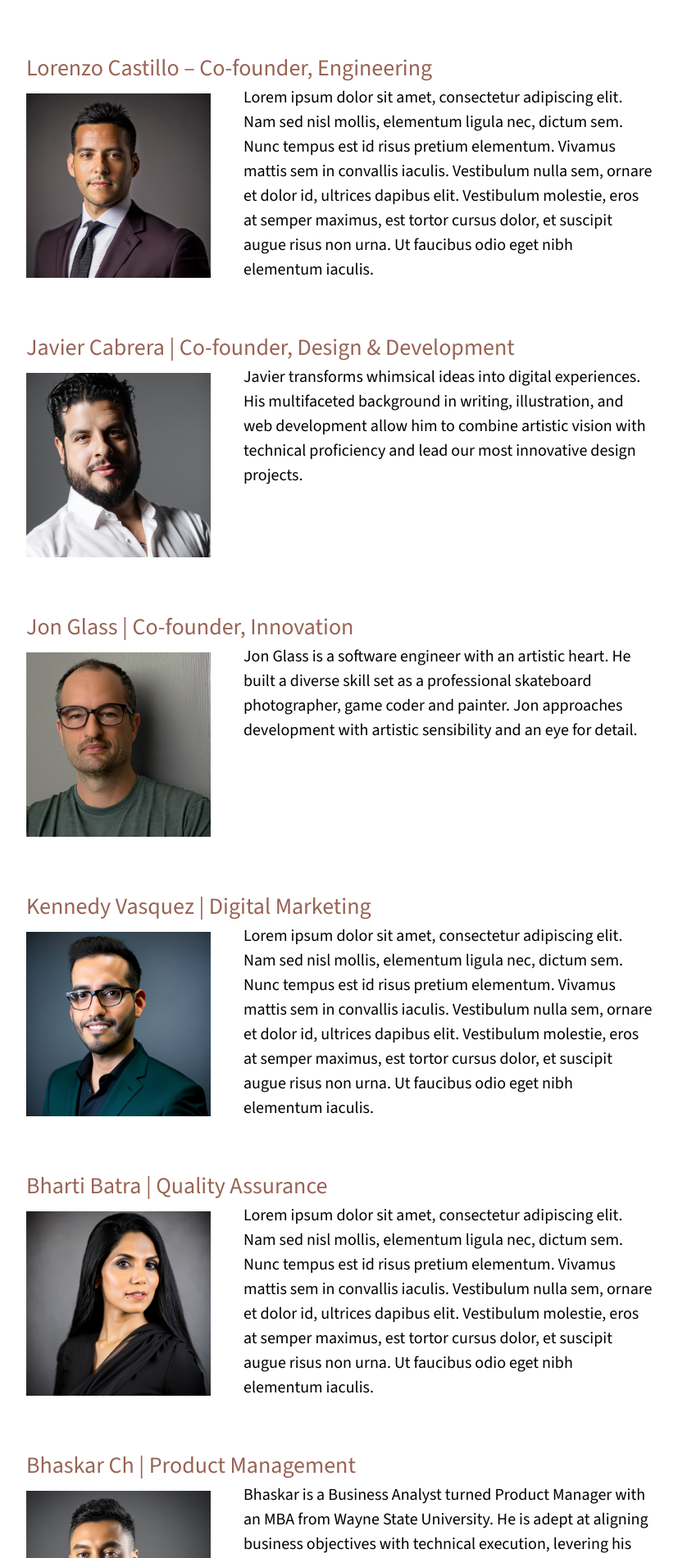
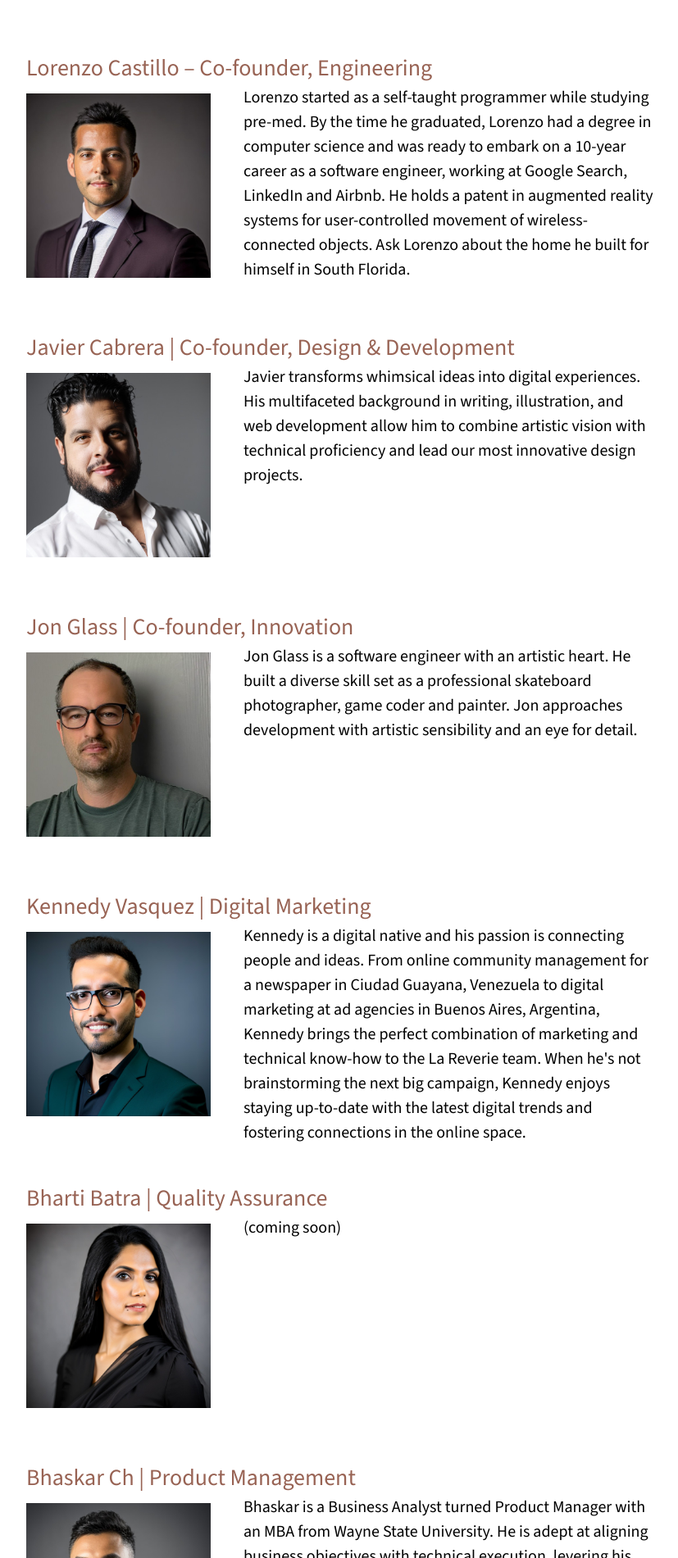
Before and after one commit to La-Reverie/lareverie.studio, a React (Create React App) app: page / in a window 1280 px wide. Shown: the part 4999-6900 px from the top of the page at 82% size, without its empty margins (158-985 px from the left). Built offline with nearby package versions, Linux system fonts and the light colour scheme.

Commit message:
updated bios

```diff
--- a/src/components/Team.js
+++ b/src/components/Team.js
@@ -33,7 +33,7 @@ function Team() {
           <div className='flex'>
             <img className='team-member' src={lorenzo} alt='Lorenzo Castillo' />
             <div className='bio'>
-              Lorem ipsum dolor sit amet, consectetur adipiscing elit. Nam sed nisl mollis, elementum ligula nec, dictum sem. Nunc tempus est id risus pretium elementum. Vivamus mattis sem in convallis iaculis. Vestibulum nulla sem, ornare et dolor id, ultrices dapibus elit. Vestibulum molestie, eros at semper maximus, est tortor cursus dolor, et suscipit augue risus non urna. Ut faucibus odio eget nibh elementum iaculis.
+              Lorenzo started as a self-taught programmer while studying pre-med. By the time he graduated, Lorenzo had a degree in computer science and was ready to embark on a 10-year career as a software engineer, working at Google Search, LinkedIn and Airbnb. He holds a patent in augmented reality systems for user-controlled movement of wireless-connected objects. Ask Lorenzo about the home he built for himself in South Florida.
             </div>
           </div>
         </article>
@@ -63,7 +63,7 @@ function Team() {
           <div className='flex'>
             <img className='team-member' src={kennedy} alt='Kennedy Vasquez' />
             <div className='bio'>
-              Lorem ipsum dolor sit amet, consectetur adipiscing elit. Nam sed nisl mollis, elementum ligula nec, dictum sem. Nunc tempus est id risus pretium elementum. Vivamus mattis sem in convallis iaculis. Vestibulum nulla sem, ornare et dolor id, ultrices dapibus elit. Vestibulum molestie, eros at semper maximus, est tortor cursus dolor, et suscipit augue risus non urna. Ut faucibus odio eget nibh elementum iaculis.
+            Kennedy is a digital native and his passion is connecting people and ideas. From online community management for a newspaper in Ciudad Guayana, Venezuela to digital marketing at ad agencies in Buenos Aires, Argentina, Kennedy brings the perfect combination of marketing and technical know-how to the La Reverie team. When he's not brainstorming the next big campaign, Kennedy enjoys staying up-to-date with the latest digital trends and fostering connections in the online space.
             </div>
           </div>
         </article>
@@ -73,7 +73,7 @@ function Team() {
           <div className='flex'>
             <img className='team-member' src={bharti} alt='Bharti Batra' />
             <div className='bio'>
-              Lorem ipsum dolor sit amet, consectetur adipiscing elit. Nam sed nisl mollis, elementum ligula nec, dictum sem. Nunc tempus est id risus pretium elementum. Vivamus mattis sem in convallis iaculis. Vestibulum nulla sem, ornare et dolor id, ultrices dapibus elit. Vestibulum molestie, eros at semper maximus, est tortor cursus dolor, et suscipit augue risus non urna. Ut faucibus odio eget nibh elementum iaculis.
+              (coming soon)
             </div>
           </div>
         </article>
```
